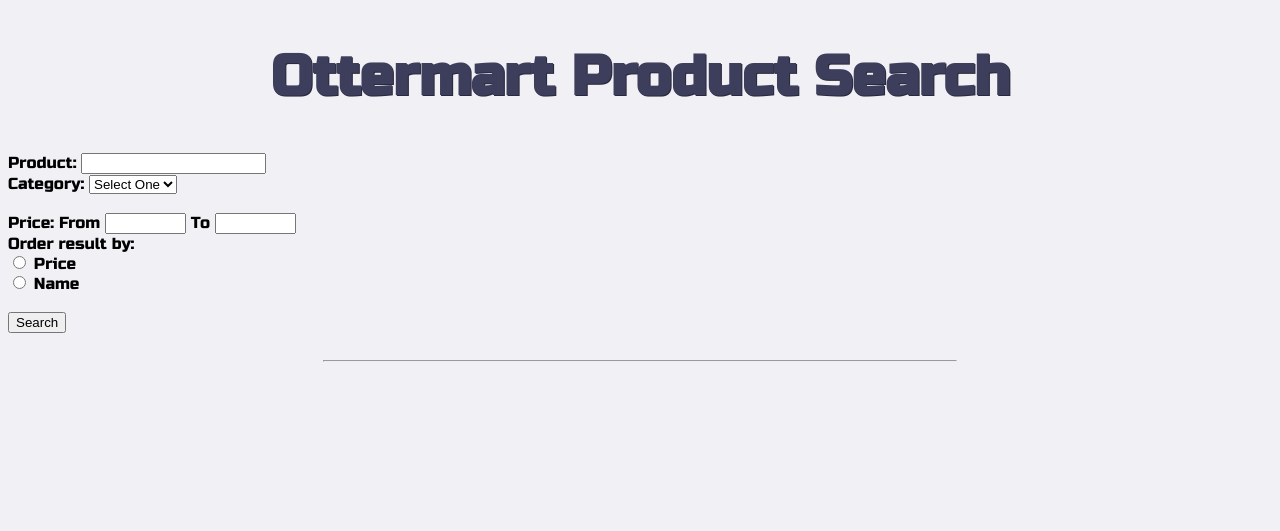
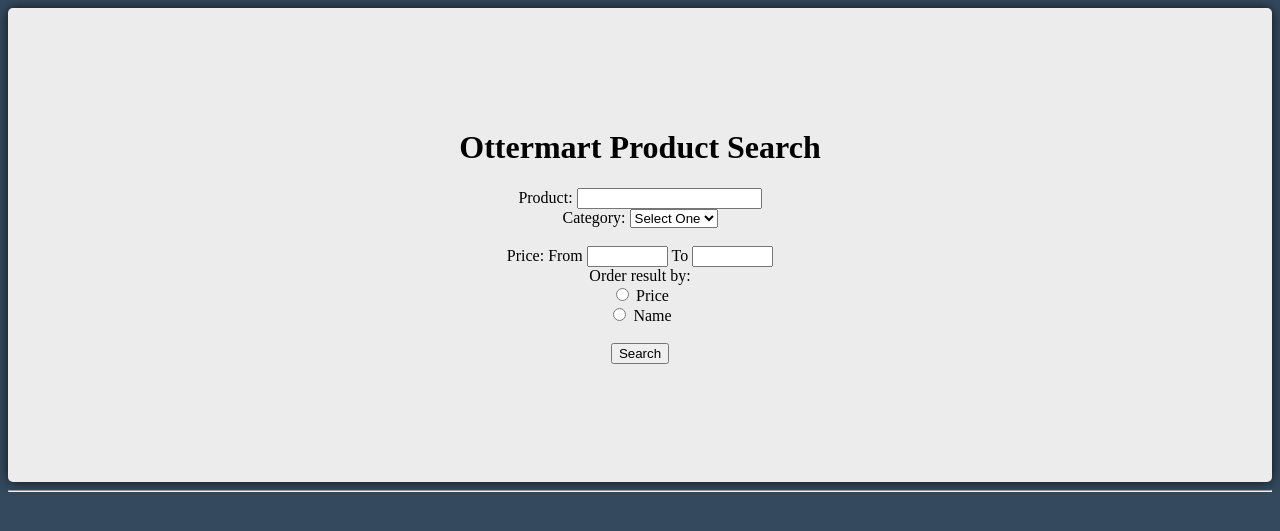
Before and after one commit to jahubbard/CST336, a PHP site: page /labs/ottermart/index.php in a window 1280 px wide. Shown: the top 531 px of the page. Run offline with PHP 8.4, Linux system fonts and the light colour scheme; data that the repository does not hold is empty.

Commit message:
add css rules

```diff
--- /dev/null
+++ b/labs/ottermart/css/styles.css
@@ -0,0 +1,41 @@
+h1{
+  text-align: center;
+  color: black;
+}
+
+body{
+    background: rgb(52, 73, 94);
+}
+p {
+    color: white;
+}
+h3 {
+    color: white;
+}
+.form-container {
+    text-align: center;
+}
+.form-control {
+    width:100%;
+    border-radius: 5px;
+    color: black;
+}
+.btn{
+    width: 100%;
+    border-radius: 5px;
+    background: white;
+    color: black;
+}
+.container{
+    background: rgba(240, 240, 240, 0.98);
+    padding: 100px;
+    border-radius: 5px;
+    box-shadow: 0 0px 12px rgba(0, 0, 0, .74);
+}
+#welcome {
+    font-size: 200%;
+    text-align: center;
+}
+#error {
+    text-align: center;
+}
--- a/labs/ottermart/index.php
+++ b/labs/ottermart/index.php
@@ -65,7 +65,7 @@ $conn = getDatabaseConnection("ottermart");
 
                 echo "<a href=\"purchaseHistory.php?productId=".$record["productId"]. "\"> History </a>";
 
-                echo $record["productName"] . " " . $record["productDescription"] . " $" . $record["price"] . "<br /><br />";
+                echo "<p>" . $record["productName"] . " " . $record["productDescription"] . " $" . $record["price"] . "</p><br /><br />";
             }
         }
     }
@@ -79,9 +79,10 @@ $conn = getDatabaseConnection("ottermart");
         <link rel="stylesheet" href="css/styles.css" type="text/css" />
     </head>
     <body>
-        <div>
+        <div class="container">
             <h1>Ottermart Product Search</h1>
 
+            <div class="form-container">
             <form>
 
                 Product: <input type="text" name="product"/>
@@ -104,6 +105,7 @@ $conn = getDatabaseConnection("ottermart");
                 <br><br>
                 <input type="submit" value="Search" name="searchForm"/>
             </form>
+            </div>
             <br>
         </div>
         <hr>
```
